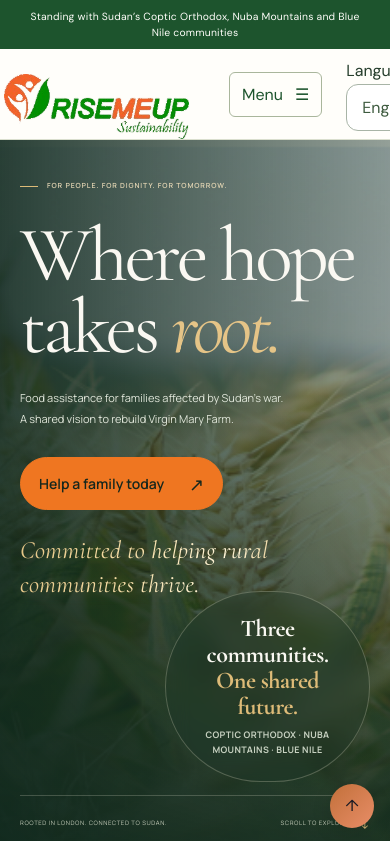
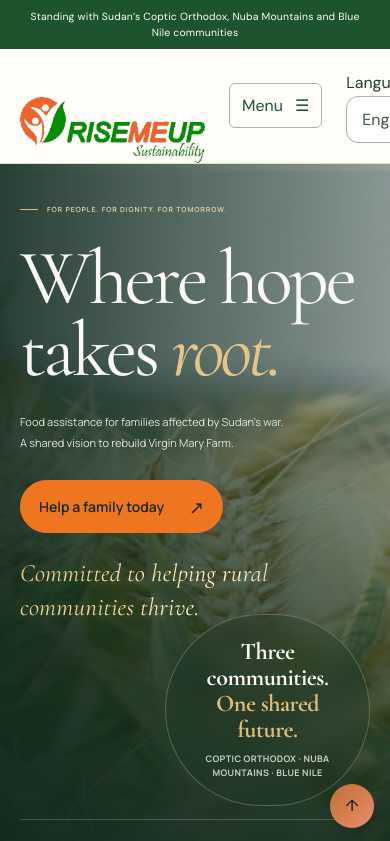
Before and after one commit to Hero988/RiseMeUp, a React (Vite) app: page / in a window 390 px wide. Shown: the top 841 px of the page. Built offline with nearby package versions, Linux system fonts and the light colour scheme; a web font is replaced by a local one.

Commit message:
Apply approved larger lower left-aligned homepage logo

```diff
--- a/public/homepage-theme.css
+++ b/public/homepage-theme.css
@@ -17,12 +17,12 @@
   gap: 24px;
 }
 .home-page .site-header .brand {
-  position: relative;
-  margin-top: 24px;
-  inset-inline-start: -36px;
+  margin-top: 48px;
+  max-width: 100%;
 }
 .home-page .site-header .brand img {
-  width: 320px;
+  width: 420px;
+  max-width: 100%;
   height: auto;
 }
 .home-page .site-header nav {
@@ -182,20 +182,11 @@
   outline-offset: 5px;
 }
 @media (max-width: 1160px) {
-  .home-page .site-header .brand {
-    inset-inline-start: -24px;
-  }
-  .home-page .site-header .brand img {
-    width: 300px;
-  }
   .home-page .site-header nav {
     gap: 14px;
   }
 }
 @media (max-width: 1000px) {
-  .home-page .site-header .brand {
-    inset-inline-start: -16px;
-  }
   .home-page .site-header nav > a:not(.button),
   .home-page .site-header nav > .button {
     font-size: 16px;
--- a/public/language-menu.css
+++ b/public/language-menu.css
@@ -24,6 +24,7 @@
   outline-offset: 3px;
 }
 .home-page .site-header .header-inner {
+  width: calc(100% - 32px);
   flex-wrap: wrap;
   gap: 12px 20px;
   padding-top: 12px;
@@ -78,7 +79,7 @@ html[lang="de"] h2 {
 }
 @media (max-width: 1000px) {
   .home-page .site-header .brand img {
-    width: clamp(185px, 53vw, 285px);
+    width: min(420px, 100%);
   }
   .home-page .site-header .menu-button {
     order: 3;
@@ -109,3 +110,8 @@ html[lang="de"] h2 {
     flex-wrap: wrap;
   }
 }
+@media (max-width: 500px) {
+  .home-page .site-header .brand img {
+    width: min(360px, 100%);
+  }
+}
```
